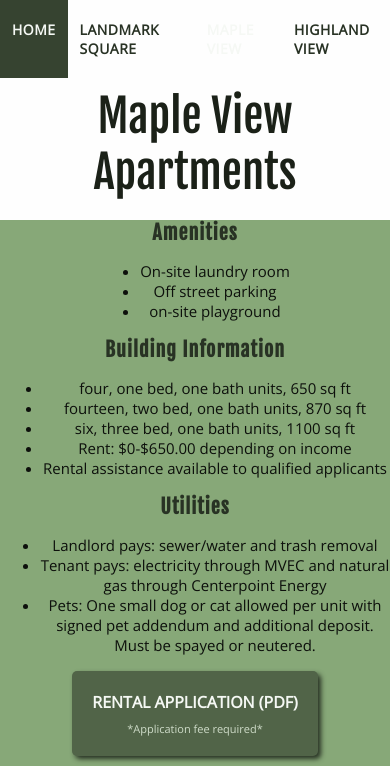
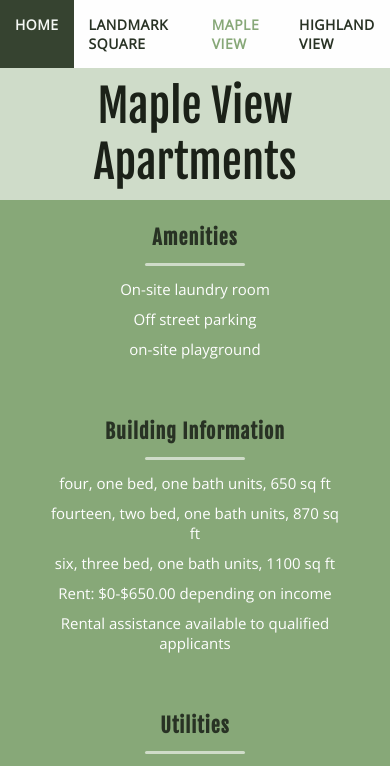
Before and after one commit to brothernk/Chelsea-Development, a PHP site: page /maple.html in a window 390 px wide; the page is wider, and only the part inside the window is pictured. Shown: the top 766 px of that part. Run offline with PHP 8.4, Linux system fonts and the light colour scheme; some libraries are stand-ins or nearby versions; grey boxes are pictures that could not be loaded.

Commit message:
more layout updates, some mobile responsiveness

```diff
--- a/assets/css/style.css
+++ b/assets/css/style.css
@@ -109,17 +109,22 @@ h3 /* Name of Apartment Complex & Debbie's Name*/ {
 .housing-left-side /* Navbar, Title, Amenities, App Form */{
     justify-content: space-between;
     background-color:#87A878;
+    max-height: 100vh;
+    overflow: scroll;
+}
+
+.top /* Navbar and Title ONLY */{
+    width:100%;
 }
 
 /* Housing Page Navbar */
 .housing-pg nav {
     justify-content: center;
-    width:55vw;
 }
 
 .housing-pg nav a {
     color: #283224;
-    padding:20px 12px;
+    padding:15px;
 }
 
 .housing-pg nav a:hover{
@@ -129,8 +134,23 @@ h3 /* Name of Apartment Complex & Debbie's Name*/ {
 
 h2 /*Apartment Name*/{
     font:45px "Fjalla One", sans-serif;
-    margin-top:10px;
+    margin:0;
+    padding:10px 0;
     color:#1b2118;
+    background-color:#cfdcc9;
+    width:100%;
+}
+
+hr /*Decorative Line under Headers */{
+    border: 0;
+    border-radius: 50px;
+    height: 3px;
+    background-color: #cfdcc9;
+    width: 100px;
+}
+
+.building-details {
+    padding:0 50px;
 }
 
 .amenity-title {
@@ -139,19 +159,32 @@ h2 /*Apartment Name*/{
     letter-spacing: 1px;
     color:#283224;
     text-align: center;
+    margin-top:50px;
+}
+
+#amenities-specific {
+    margin-top:20px;
+}
+
+.amenities p {
+    padding:5px 0;
 }
 
 .housing-right-side /* Images & Contact Info */{
-    justify-content: center;
+    justify-content: space-around;
     background-color:#f5f8f4;
 }
 
 .address /* Found at top of Image */{
     font:20px "Fjalla One", sans-serif;
     background-color: #87A878;
-    width:400px;
+    width:300px;
     padding:14px 0;
     margin-bottom: 6px;
+}
+
+.housing-pg img {
+    width:300px;
 }
 
 .housing-img /* Div containing Image and Side Arrows */{
@@ -160,7 +193,7 @@ h2 /*Apartment Name*/{
 }
 
 i /* Side Arrows */{
-    font-size:50px;
+    font-size:45px;
     padding: 0 25px;
     cursor: pointer;
 }
@@ -178,7 +211,7 @@ i:hover {
 .rental-app {
     background-color:#516448;
     padding:20px;
-    margin-bottom: 30px;
+    margin: 30px 0;
     box-shadow: 3px 3px 5px #283224;
     border-radius: 5px;
     cursor: pointer;
@@ -192,7 +225,7 @@ i:hover {
 }
 
 h4 /* Rental Application (PDF) */{
-    font:16px "Open Sans", sans-serif;
+    font:15px "Open Sans", sans-serif;
     text-transform: uppercase;
     padding-bottom:8px;
     font-weight: bold;
@@ -201,7 +234,7 @@ h4 /* Rental Application (PDF) */{
 }
 
 .rental-app p /* Application Fee Required */{
-    font-size:11px;
+    font-size:10px;
     color:#cfdcc9 ;
 }
 
@@ -224,7 +257,6 @@ h4 /* Rental Application (PDF) */{
 
     .left-side{
         height:100%;
-        padding-bottom: 20px;
         width:100vw;
         align-items: center;
         border:none;
@@ -233,6 +265,7 @@ h4 /* Rental Application (PDF) */{
     h1{
         max-width: 100%;
         font-size:50px;
+        padding:15px 0;
     }
 
     .right-side{
@@ -251,19 +284,23 @@ h4 /* Rental Application (PDF) */{
     .top {
         background-color: #fefefe;
         width:100vw;
+        margin:0;
     }
 
     .top nav {
         width:100vw;
     }
 
-    h2 {
-        margin-bottom:20px;
+    span {
+        color:#87A878 !important;
     }
+
     .housing-left-side,.housing-right-side{
         height: 100%;
+        max-width:100vw;
         width:100vw;
         background-color: #87A878;
+        max-height: 100%;
     }
 
     .amenities li {
--- a/maple.html
+++ b/maple.html
@@ -25,31 +25,30 @@
 
             <h2>Maple View Apartments</h2>
         </div>
+
+        <div class="building-details">
         <div class="amenities">
-            <p class="amenity-title">Amenities</p>
-            <ul>
-                <li>On-site laundry room</li>
-                <li>Off street parking</li>
-                <li>on-site playground</li>
-            </ul>
+            <p class="amenity-title" id="amenities-specific">Amenities</p><hr>
+                <p>On-site laundry room</p>
+                <p>Off street parking</p>
+                <p>on-site playground</p>
         </div>
+
         <div class="amenities">
-                <p class="amenity-title">Building Information</p>
-                <ul>
-                    <li>four, one bed, one bath units, 650 sq ft</li>
-                    <li>fourteen, two bed, one bath units, 870 sq ft</li>
-                    <li>six, three bed, one bath units, 1100 sq ft</li>
-                    <li>Rent: $0-$650.00 depending on income</li>
-                    <li>Rental assistance available to qualified applicants</li>
-                </ul>
+            <p class="amenity-title">Building Information</p><hr>
+                <p>four, one bed, one bath units, 650 sq ft</p>
+                <p>fourteen, two bed, one bath units, 870 sq ft</p>
+                <p>six, three bed, one bath units, 1100 sq ft</p>
+                <p>Rent: $0-$650.00 depending on income</li>
+                <p>Rental assistance available to qualified applicants</p>
         </div>
+
         <div class="amenities">
-                    <p class="amenity-title">Utilities</p>
-                    <ul>
-                        <li>Landlord pays: sewer/water and trash removal</li>
-                        <li>Tenant pays: electricity through MVEC and natural gas through Centerpoint Energy </li>
-                        <li>Pets: One small dog or cat allowed per unit with signed pet addendum and additional deposit. Must be spayed or neutered.</li>
-                    </ul>
+            <p class="amenity-title">Utilities</p><hr>
+                <p>Landlord pays: sewer/water and trash removal</li>
+                <p>Tenant pays: electricity through MVEC and natural gas through Centerpoint Energy </p>
+                <p>Pets: One small dog or cat allowed per unit with signed pet addendum and additional deposit. Must be spayed or neutered.</p>
+        </div>
         </div>
 
         <div class="rental-app">
@@ -59,12 +58,14 @@
     </div>
 
     <div class="housing-right-side">
+        <div>
             <p class="address">155 S Maple Ave - Le Center, MN 56057</p>
 
             <div class="housing-img">
                 <i class="fas fa-angle-left"></i>
                 <img src="http://chelseadevelopment.com/Site/Maple_View_files/shapeimage_2.png" alt="Maple View Apartments">
                 <i class="fas fa-angle-right"></i>
+            </div>
         </div>
 
         <div class="contact">
```
Lines whose indentation alone changed are shown as unchanged.
